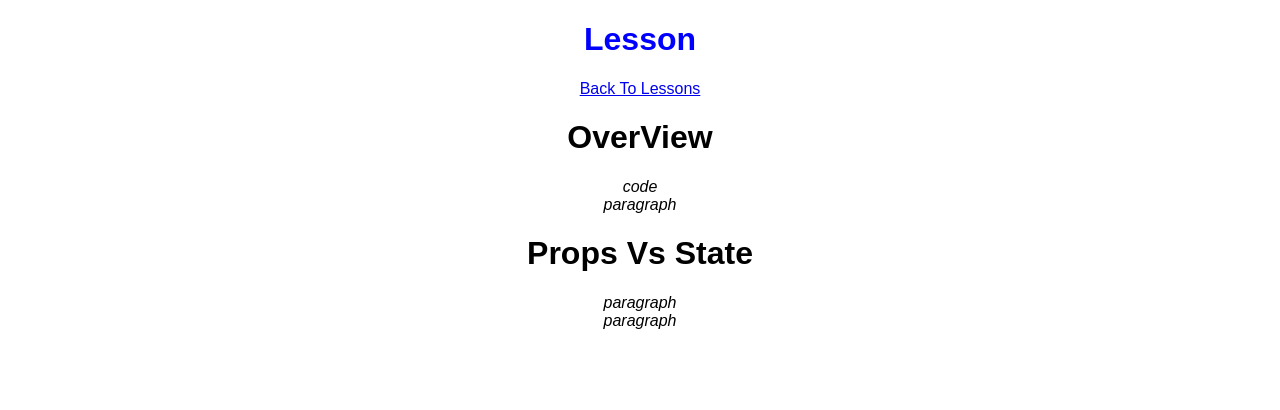
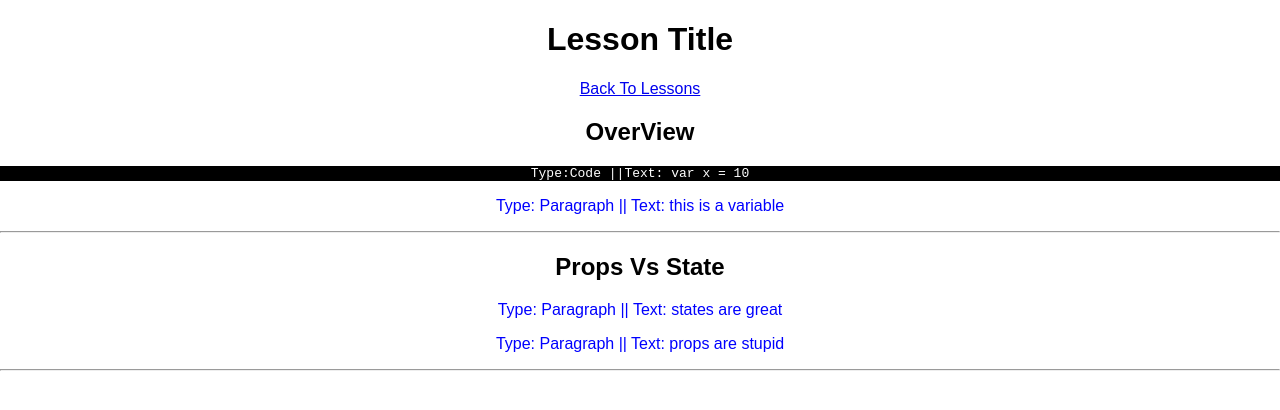
Before and after one commit to shyguy91/lads, a React (Create React App) app: page /lesson in a window 1280 px wide. Shown: the top 410 px of the page. Built offline with nearby package versions, Linux system fonts and the light colour scheme.

Commit message:
customElement completed

```diff
--- a/src/components/student/lesson/elementTypes.js
+++ b/src/components/student/lesson/elementTypes.js
@@ -1,9 +1,28 @@
-import React from 'react';
+import React,{Component} from 'react';
+import '../style.css'
 
-const Header = (props) => (<h1>{this.props.header}</h1>)
+const Code = (props) => (<pre className={props.type}>Type:Code ||Text: {props.text}</pre>)
 
-const Code = (props) => (<p>Header</p>)
+const Paragraph = (props) => (<p className={props.type}>Type: Paragraph || Text: {props.text}</p>)
 
-const Paragraph = (props) => (<p className={this.props.type}>Header{this.props.text}</p>)
-
-export default Paragraph;
+class CustomElement extends Component {
+    // componentWillReceiveProps() {
+    //     this.selectType()
+    // }
+    selectType = () => {
+        switch (this.props.type) {
+            case "paragraph":
+                return <Paragraph type={this.props.type} text={this.props.text}/>;
+            case "code":
+                return <Code type={this.props.type} text={this.props.text} />;
+        }
+    }
+    render() {
+        return (
+            <div>
+                {this.selectType()}
+            </div>
+        )
+    }
+}
+export default CustomElement;
--- a/src/components/student/lesson/lesson.js
+++ b/src/components/student/lesson/lesson.js
@@ -7,6 +7,7 @@ class Lesson extends Component {
     constructor(props) {
         super(props)
         this.state = {
+            title:"Lesson Title",
             sections: [
                 {
                     header: "OverView",
@@ -44,7 +45,7 @@ class Lesson extends Component {
         })
         return (
             <div>
-                <h1 className="test">Lesson </h1>
+                <h1 className="test">{this.state.title}</h1>
                 <Link to='/lessons'>Back To Lessons</Link>
                 {displaySections}
 
--- a/src/components/student/lesson/section.js
+++ b/src/components/student/lesson/section.js
@@ -1,53 +1,25 @@
-import React, {Component} from 'react';
-import  Paragraph from './elementTypes'
+import React, { Component } from 'react';
+import CustomElement from './elementTypes'
 
-class CustomElement extends Component {
+const Header = (props) => (<h2>{props.header}</h2>)
+
+class Section extends Component {
     constructor(props) {
         super(props)
         this.state = {
-            type: "",
-            text: ""
+            contents: []
         }
     }
-    selectType(){
-        if (this.state.type === "paragraph"){
-            return <Paragraph>{this.props.content}</Paragraph>
-        }
-        // else if (this.state.type === "code"){
-        //     return <Code>{this.props.content}</Code>
-        // }
-    }
-
     render() {
-        return (
-            <div>
-                <em>{this.props.type}</em>
-
-            </div>
-        )
-    }
-
-}
-class Section extends Component {
-    constructor(props){
-        super(props)
-        this.state = {
-            contents:[]
-        }
-    }
-    render(){
-       var displayContent = this.props.contents.map((content,index) => {
+        var displayContent = this.props.contents.map((content, index) => {
             return <CustomElement key={index} type={content.type} text={content.text}></CustomElement>
         })
         return (
 
             <div>
-                <h1>{this.props.section.header}</h1>
+                <Header header={this.props.section.header} />
                 {displayContent}
-                {/* <em><p>{this.props.contents[0].type}</p></em>
-                <p>{this.props.contents[0].text}</p>
-               <em> <p>{this.props.contents[1].type}</p></em>
-                <p>{this.props.contents[1].text}</p> */}
+                <hr />
             </div>
         )
     }
--- a/src/components/student/style.css
+++ b/src/components/student/style.css
@@ -1,3 +1,8 @@
-.test{
-    color:blue
+.code{
+    color:white;
+    background-color:black;
 }
+
+.paragraph{
+    color:blue;
+}
```
